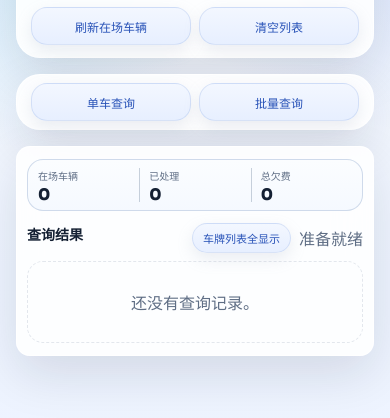
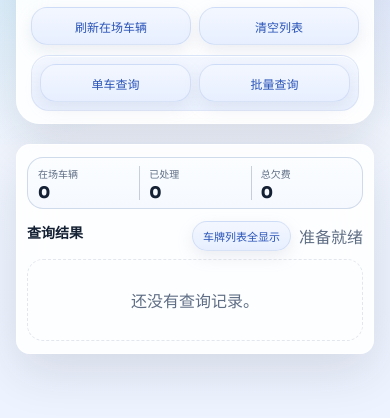
Before and after one commit to hejian-designer/praking-code, a website: page public/index.html in a window 390 px wide. Shown: the part 112-530 px from the top of the page. Drawn offline with Linux system fonts and the light colour scheme.

Commit message:
Move query tabs into header card

```diff
--- a/public/index.html
+++ b/public/index.html
@@ -27,12 +27,11 @@
           <button id="refreshBtn" class="secondary-btn">刷新在场车辆</button>
           <button id="clearBtn" class="danger-btn">清空列表</button>
         </div>
+        <div class="tool-switch">
+          <button id="singleToolBtn" class="tool-tab tool-tab-active">单车查询</button>
+          <button id="batchToolBtn" class="tool-tab">批量查询</button>
+        </div>
       </header>
-
-      <section class="tool-switch card">
-        <button id="singleToolBtn" class="tool-tab tool-tab-active">单车查询</button>
-        <button id="batchToolBtn" class="tool-tab">批量查询</button>
-      </section>
 
       <section id="panelGrid" class="panel-grid panel-grid-idle">
         <article id="singlePanel" class="card panel query-panel-card">
--- a/public/style.css
+++ b/public/style.css
@@ -107,11 +107,14 @@ textarea { resize: vertical; }
   grid-template-columns: repeat(2, minmax(0, 1fr));
 }
 .tool-switch {
-  display: none;
+  display: grid;
   grid-template-columns: repeat(2, minmax(0, 1fr));
   gap: 8px;
   padding: 8px;
-  margin-bottom: 12px;
+  border-radius: 22px;
+  background: linear-gradient(180deg, rgba(241, 246, 255, 0.95), rgba(233, 240, 255, 0.92));
+  border: 1px solid rgba(176, 195, 230, 0.28);
+  box-shadow: inset 0 1px 0 rgba(255, 255, 255, 0.72);
 }
 .tool-tab {
   background: transparent;
@@ -584,6 +587,10 @@ body.results-only-view .table-panel {
     grid-template-columns: minmax(0, 1fr) auto;
     align-items: center;
   }
+  .tool-switch {
+    grid-column: 1 / -1;
+    max-width: 440px;
+  }
   .panel-grid {
     grid-template-columns: repeat(2, minmax(0, 1fr));
   }
@@ -683,9 +690,6 @@ body.results-only-view .table-panel {
 }
 
 @media (max-width: 640px) {
-  .tool-switch {
-    display: grid;
-  }
   .header-actions {
     grid-template-columns: repeat(2, minmax(0, 1fr));
     gap: 8px;
@@ -734,7 +738,8 @@ body.results-only-view .table-panel {
   }
   .tool-switch {
     gap: 8px;
-    padding: 8px 14px;
+    padding: 8px;
+    border-radius: 18px;
   }
   .panel-hidden-mobile {
     display: none;
```
